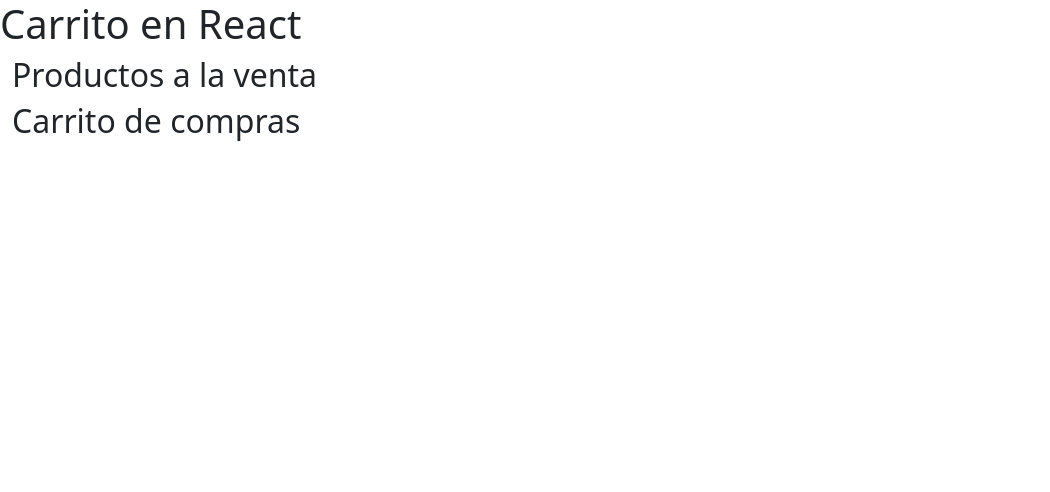
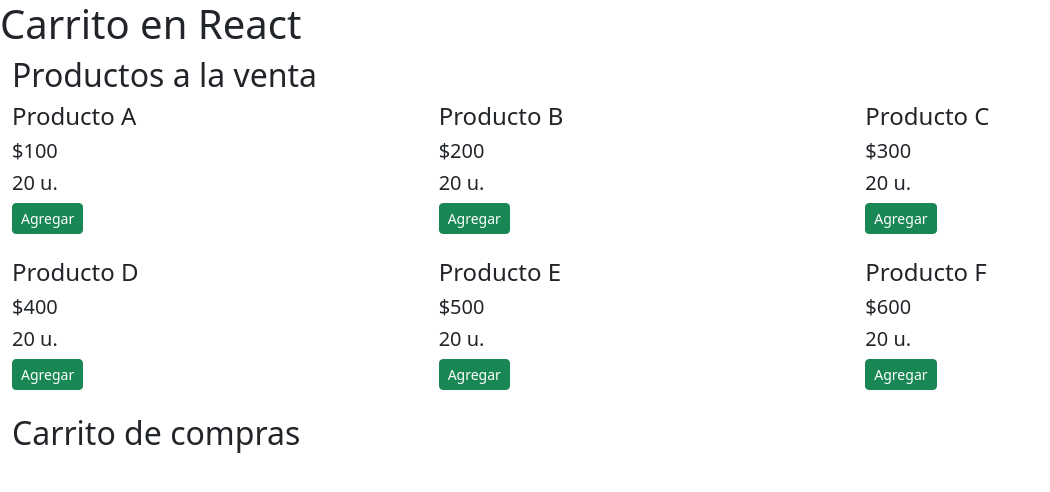
Before and after one commit to patricioprietogaray/numen2023, a React (Create React App) app: page / in a window 1280 px wide. Shown: the top 492 px of the page, without its empty margins (0-1050 px from the left). Built offline with nearby package versions, Linux system fonts and the light colour scheme.

Commit message:
carrito
componente general carrito (Cart)
componente especifico de items (CartItem)
lista de productos disponibles (Product)
bd productos (carritoReducer)

```diff
--- a/src/components/carrito/Cart.js
+++ b/src/components/carrito/Cart.js
@@ -1,5 +1,8 @@
 import React, { useReducer } from 'react';
 import { carritoInitialState, carritoReducer } from './actions/carritoReducer';
+import Product from './actions/Product';
+import CartItem from './actions/CartItem';
+
 // se puede importar desde carritoReducer la funcion y el estado
 
 const Cart = () => {
@@ -22,8 +25,34 @@
         // uso una clase desde bootstrap
         <div className='container-fluid'>
             <h2>Productos a la venta</h2>
+            {/* el state llama a carritoReducer, este
+            contiene a carritoInitialState como lo defino en
+            const [state, dispatch] = useReducer(carritoReducer, carritoInitialState);
+            dentro de este último tengo a productosArra el
+            cual contiene los productos. Por ultimo mapeo al
+            arreglo y llamo al componente Product que se
+            repite tantes veces como elementos tenga el arreglo
+            */}
+
+            {/* muestro los productos en filas */}
+            <div className='row'>
+                {state.productosArray.map(
+                    // paso como product (props) a cada elemento prod
+                    prod => <Product key={prod.id} product={prod} />
+                )}
+            </div>
+
 
             <h2>Carrito de compras</h2>
+            {/* usar otro compornente, mostrará una lista
+            y no tarjetas */}
+            <div className='row'>
+                {state.cart.map(
+                    // paso como item (props) a cada elemento prod
+                    item => <CartItem key={item.id} item={item} />
+                )}
+            </div>
+            {/* no estoy seguro 41:30 */}
         </div>
     );
 }
--- /dev/null
+++ b/src/components/carrito/actions/CartItem.js
@@ -0,0 +1,16 @@
+import React from 'react';
+
+const CartItem = () => {
+
+
+    return (
+        <div className='col-md-12 d-flex justify-content-between mb-4'>
+            <h4>Nombre</h4>
+            <h5>Precio</h5>
+            <button className='btn btn-warning btn-sm'>Eliminar uno</button>
+            <button className='btn btn-warning btn-sm'>Eliminar todos</button>
+        </div>
+    );
+}
+
+export default CartItem;
--- /dev/null
+++ b/src/components/carrito/actions/Product.js
@@ -0,0 +1,24 @@
+import React from 'react';
+
+
+
+
+// recibo por props el product (toda la lista)
+const Product = ({product}) => {
+
+    // estructurar para no repetir product.nombre product.precio
+    //{ id: 1, nombre: 'Producto A', src: '', precio: 100, stock: 20 },
+    const { id, nombre, src, precio, stock } = product;
+
+
+    return (
+        <div className='col-sm-6 col-md-4 mb-4'>
+            <h4>{nombre}</h4>
+            <h5>${precio}</h5>
+            <h5>{stock} u.</h5>
+            <button className="btn btn-success btn-sm">Agregar</button>
+        </div>
+    );
+}
+
+export default Product;
--- a/src/components/carrito/actions/carritoReducer.js
+++ b/src/components/carrito/actions/carritoReducer.js
@@ -2,7 +2,6 @@
 // la función reductora y el estado inicial
 
 // se importan los tipos de accion
-import { type } from "os";
 import { TYPES } from "./Types";
 
 // se exporta el estado inicial
@@ -10,7 +9,7 @@
 
 // src es una imagen que se asociara al producto
 export const carritoInitialState = {
-    products: [
+    productosArray: [
     { id: 1, nombre: 'Producto A', src: '', precio: 100, stock: 20 },
     { id: 2, nombre: 'Producto B', src: '', precio: 200, stock: 20 },
     { id: 3, nombre: 'Producto C', src: '', precio: 300, stock: 20 },
@@ -27,16 +26,17 @@
 export const carritoReducer = (state, action) => {
     switch (action.type) {
         case TYPES.ADD_TO_CART: {
+            break;
+        }
 
-        }
         case TYPES.REMOVE_ITEM: {
-
+            break;
         }
         case TYPES.REMOVE_ALL_ITEMS: {
-
+            break;
         }
         case TYPES.CLEAR_CART: {
-
+            break;
         }
         default:
             return state;
```
